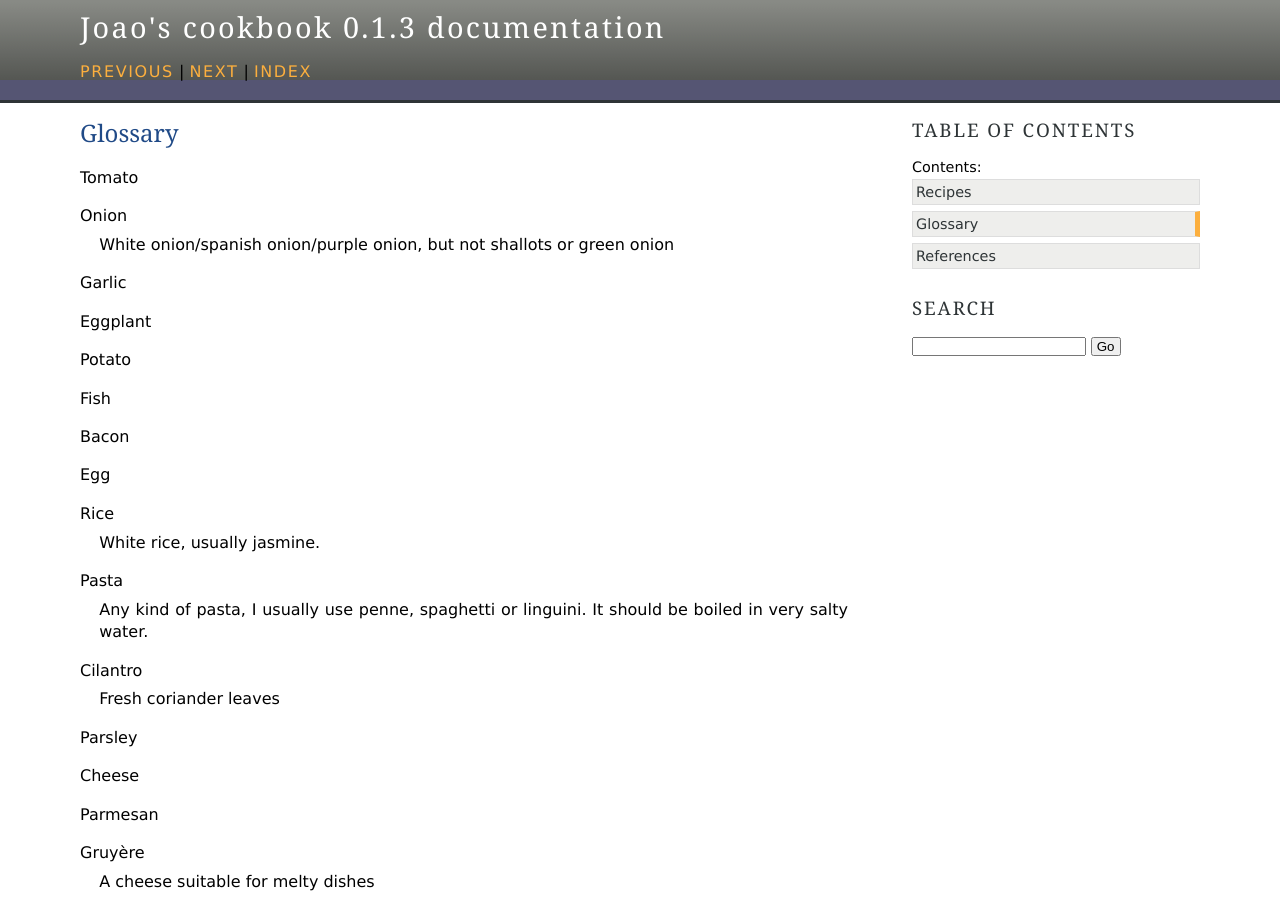
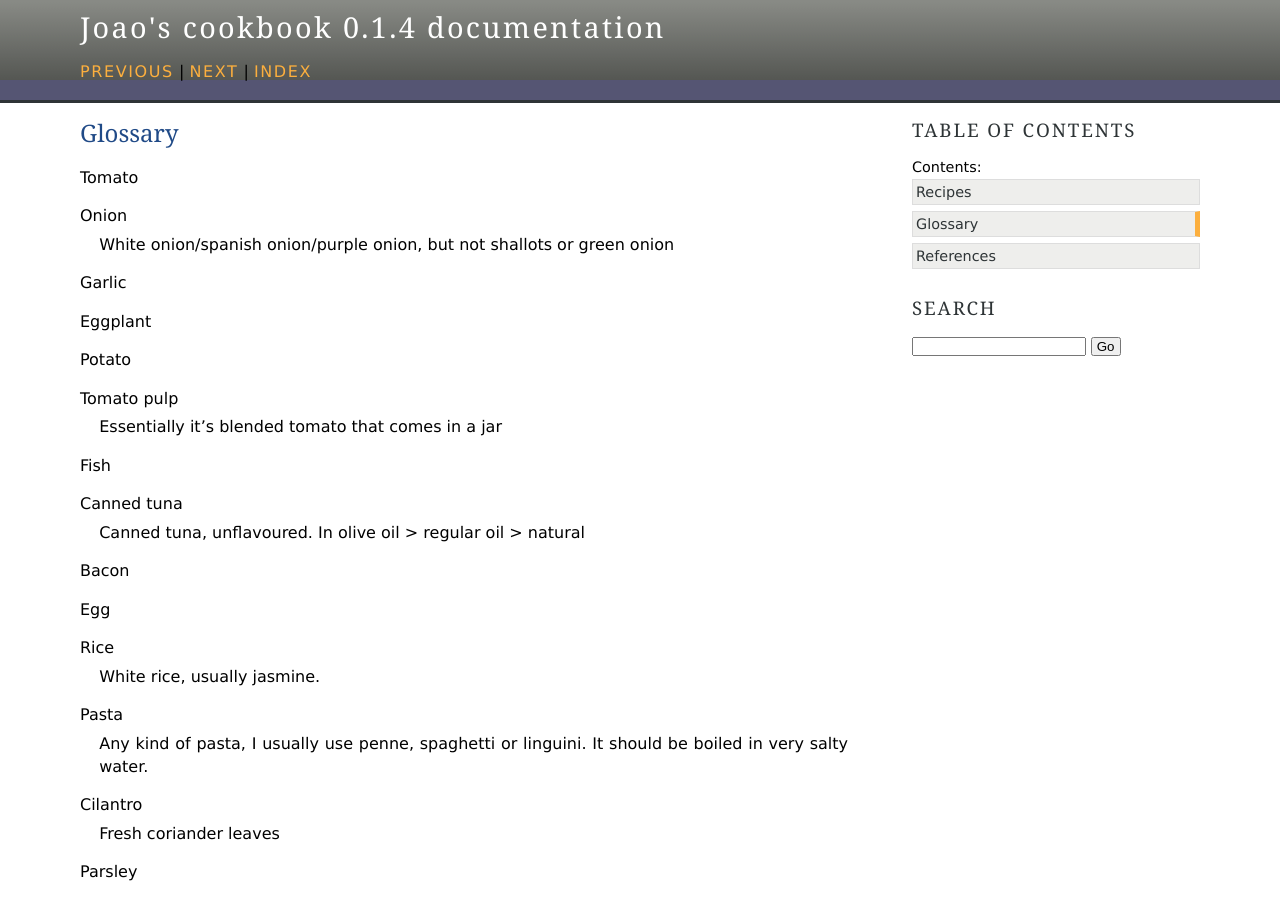
Before and after one commit to jomigo96/cookbook, a Sphinx documentation site: the page built from source/glossary.rst, in a window 1280 px wide and 900 px high. Built offline with Sphinx 7.4.7, drawn with Linux system fonts in a browser that asks for light colours.

Commit message:
Add one tuna pasta

```diff
--- a/source/conf.py
+++ b/source/conf.py
@@ -10,7 +10,7 @@
 copyright = '2025, Joao'
 author = 'Joao'
 version = "0.1"
-release = "0.1.3"
+release = "0.1.4"
 
 # -- General configuration ---------------------------------------------------
 # https://www.sphinx-doc.org/en/master/usage/configuration.html#general-configuration
--- a/source/glossary.rst
+++ b/source/glossary.rst
@@ -18,8 +18,14 @@
     Potato : ingredient
         ..
 
+    Tomato pulp : ingredient
+        Essentially it's blended tomato that comes in a jar
+
     Fish : ingredient
         ..
+
+    Canned tuna : ingredient
+        Canned tuna, unflavoured. In olive oil > regular oil > natural
 
     Bacon : ingredient
         ..
--- a/source/index.rst
+++ b/source/index.rst
@@ -16,7 +16,6 @@
 
 
 .. todo::
-    * Tuna pasta
     * Roasted chicken
     * Pasta al lemone
     * Alho françês à brás
@@ -41,7 +40,6 @@
     * Vinegar pasta recipe - ask for this one
     * Chicken soup
     * Nikkujaga
-    * Tortilla de patatas
     * Egg spinach soup
     * Panados
     * Dango
```
Also changed, not shown: source/recipes/tuna_pasta.rst (added, +32 -0 lines).
